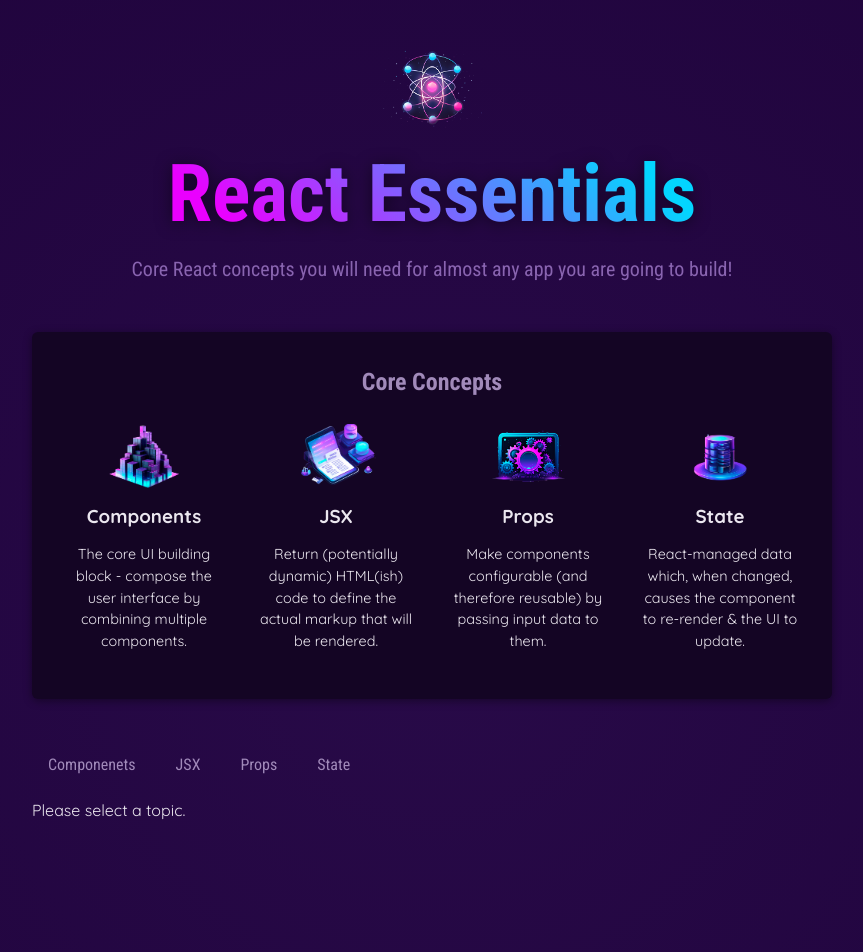
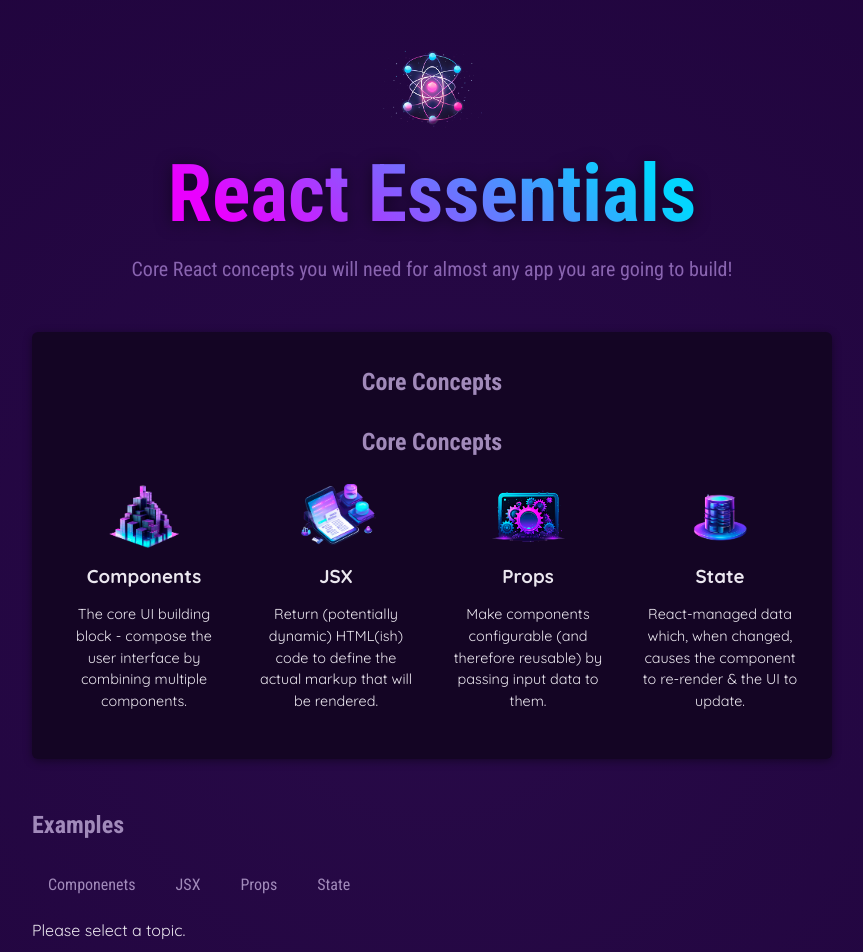
Before and after one commit to RAFYA-Hamza/ReactJS-course, a React (Vite) app in the folder 03-react-essentials/: page / in a window 1280 px wide. Shown: the top 952 px of the page, without its empty margins (208-1071 px from the left). Built offline with nearby package versions, Linux system fonts and the light colour scheme.

Commit message:
Forwarding Props

```diff
--- a/03-react-essentials/src/App.jsx
+++ b/03-react-essentials/src/App.jsx
@@ -1,92 +1,16 @@
-import { useState } from "react";
-import { CORE_CONCEPTS, EXAMPLES } from "./data.js";
 import Header from "./components/Header/Header.jsx";
-import CoreConcept from "./components/CoreConcepts/CoreConcepts.jsx";
-import TabButton from "./components/TabButton.jsx";
+import CoreConcepts from "./components/CoreConcepts/CoreConcepts.jsx";
+import Examples from "./components/Examples.jsx";
 
 function App() {
-  const [selectedTopic, setSelectedTopic] = useState();
-
-  function handleSelect(selectedButton) {
-    setSelectedTopic(selectedButton);
-  }
-
-  let tabContent = <p>Please select a topic.</p>;
-
-  if (selectedTopic) {
-    tabContent = (
-      <div id="tab-content">
-        <h3>{EXAMPLES[selectedTopic].title}</h3>
-        <p>{EXAMPLES[selectedTopic].description}</p>
-        <pre>
-          <code>{EXAMPLES[selectedTopic].code}</code>
-        </pre>
-      </div>
-    );
-  }
-
   return (
-    <div>
+    <>
       <Header />
       <main>
-        <section id="core-concepts">
-          <h2>Core Concepts</h2>
-          <ul>
-            {CORE_CONCEPTS.map((conceptItem, index) => (
-              <CoreConcept key={index} {...conceptItem} />
-            ))}
-            {/* <CoreConcept
-              title={CORE_CONCEPTS[0].title}
-              description={CORE_CONCEPTS[0].description}
-              image={CORE_CONCEPTS[0].image}
-            />
-            <CoreConcept {...CORE_CONCEPTS[1]} />
-            <CoreConcept {...CORE_CONCEPTS[2]} />
-            <CoreConcept {...CORE_CONCEPTS[3]} /> */}
-          </ul>
-        </section>
-        <section id="examples">
-          <menu>
-            <TabButton
-              isSelected={selectedTopic === "components"}
-              onSelect={() => {
-                handleSelect("components");
-              }}
-            >
-              Componenets
-            </TabButton>
-
-            <TabButton
-              isSelected={selectedTopic === "jsx"}
-              onSelect={() => {
-                handleSelect("jsx");
-              }}
-            >
-              JSX
-            </TabButton>
-
-            <TabButton
-              isSelected={selectedTopic === "props"}
-              onSelect={() => {
-                handleSelect("props");
-              }}
-            >
-              Props
-            </TabButton>
-
-            <TabButton
-              isSelected={selectedTopic === "state"}
-              onSelect={() => {
-                handleSelect("state");
-              }}
-            >
-              State
-            </TabButton>
-          </menu>
-          {tabContent}
-        </section>
+        <CoreConcepts />
+        <Examples />
       </main>
-    </div>
+    </>
   );
 }
 
--- /dev/null
+++ b/03-react-essentials/src/components/CoreConcepts/CoreConcept.jsx
@@ -0,0 +1,11 @@
+import "./CoreConcepts.css";
+
+export default function CoreConcept({ image, title, description }) {
+  return (
+    <li>
+      <img src={image} alt={title} />
+      <h3>{title}</h3>
+      <p>{description}</p>
+    </li>
+  );
+}
--- a/03-react-essentials/src/components/CoreConcepts/CoreConcepts.jsx
+++ b/03-react-essentials/src/components/CoreConcepts/CoreConcepts.jsx
@@ -1,11 +1,24 @@
-import "./CoreConcepts.css";
+import CoreConcept from "./CoreConcept.jsx";
+import { CORE_CONCEPTS } from "../../data.js";
+import Section from "../Section.jsx";
 
-export default function CoreConcept({ image, title, description }) {
+export default function CoreConcepts() {
   return (
-    <li>
-      <img src={image} alt={title} />
-      <h3>{title}</h3>
-      <p>{description}</p>
-    </li>
+    <Section title={"Core Concepts"} id="core-concepts">
+      <h2>Core Concepts</h2>
+      <ul>
+        {CORE_CONCEPTS.map((conceptItem, index) => (
+          <CoreConcept key={index} {...conceptItem} />
+        ))}
+        {/* <CoreConcept
+              title={CORE_CONCEPTS[0].title}
+              description={CORE_CONCEPTS[0].description}
+              image={CORE_CONCEPTS[0].image}
+            />
+            <CoreConcept {...CORE_CONCEPTS[1]} />
+            <CoreConcept {...CORE_CONCEPTS[2]} />
+            <CoreConcept {...CORE_CONCEPTS[3]} /> */}
+      </ul>
+    </Section>
   );
 }
--- /dev/null
+++ b/03-react-essentials/src/components/Examples.jsx
@@ -0,0 +1,68 @@
+import { useState } from "react";
+import { EXAMPLES } from "../data";
+import TabButton from "./TabButton";
+import Section from "./Section";
+
+export default function Examples() {
+  const [selectedTopic, setSelectedTopic] = useState();
+
+  function handleSelect(selectedButton) {
+    setSelectedTopic(selectedButton);
+  }
+
+  let tabContent = <p>Please select a topic.</p>;
+
+  if (selectedTopic) {
+    tabContent = (
+      <div id="tab-content">
+        <h3>{EXAMPLES[selectedTopic].title}</h3>
+        <p>{EXAMPLES[selectedTopic].description}</p>
+        <pre>
+          <code>{EXAMPLES[selectedTopic].code}</code>
+        </pre>
+      </div>
+    );
+  }
+  return (
+    <Section title={"Examples"} id="examples">
+      <menu>
+        <TabButton
+          isSelected={selectedTopic === "components"}
+          onClick={() => {
+            handleSelect("components");
+          }}
+        >
+          Componenets
+        </TabButton>
+
+        <TabButton
+          isSelected={selectedTopic === "jsx"}
+          onClick={() => {
+            handleSelect("jsx");
+          }}
+        >
+          JSX
+        </TabButton>
+
+        <TabButton
+          isSelected={selectedTopic === "props"}
+          onClick={() => {
+            handleSelect("props");
+          }}
+        >
+          Props
+        </TabButton>
+
+        <TabButton
+          isSelected={selectedTopic === "state"}
+          onClick={() => {
+            handleSelect("state");
+          }}
+        >
+          State
+        </TabButton>
+      </menu>
+      {tabContent}
+    </Section>
+  );
+}
--- /dev/null
+++ b/03-react-essentials/src/components/Section.jsx
@@ -0,0 +1,8 @@
+export default function Section({ title, children, ...props }) {
+  return (
+    <section {...props}>
+      <h2>{title}</h2>
+      {children}
+    </section>
+  );
+}
--- a/03-react-essentials/src/components/TabButton.jsx
+++ b/03-react-essentials/src/components/TabButton.jsx
@@ -1,7 +1,7 @@
-export default function TabButton({ children, onSelect, isSelected }) {
+export default function TabButton({ children, isSelected, ...props }) {
   return (
     <li>
-      <button className={isSelected ? "active" : ""} onClick={onSelect}>
+      <button className={isSelected ? "active" : ""} {...props}>
         {children}
       </button>
     </li>
--- a/03-react-essentials/src/index.jsx
+++ b/03-react-essentials/src/index.jsx
@@ -1,7 +1,9 @@
+import React from "react";
 import ReactDOM from "react-dom/client";
 
 import App from "./App.jsx";
 import "./index.css";
 
 const entryPoint = document.getElementById("root");
-ReactDOM.createRoot(entryPoint).render(<App />);
+// ReactDOM.createRoot(entryPoint).render(<App />);
+ReactDOM.createRoot(entryPoint).render(React.createElement(App));
```
